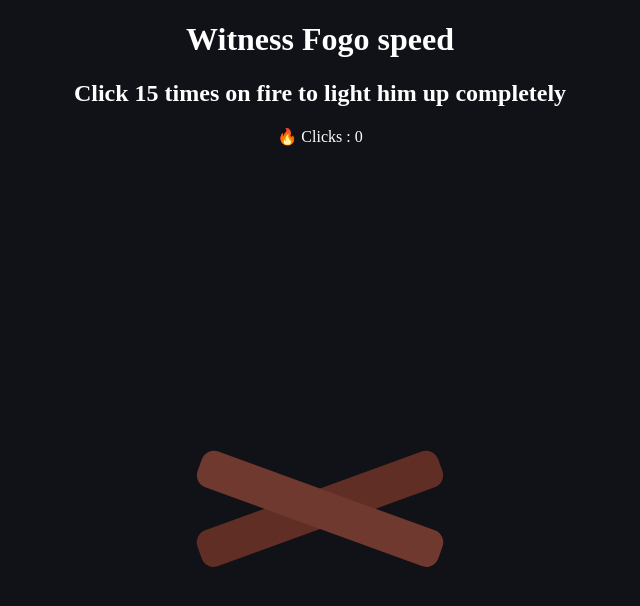
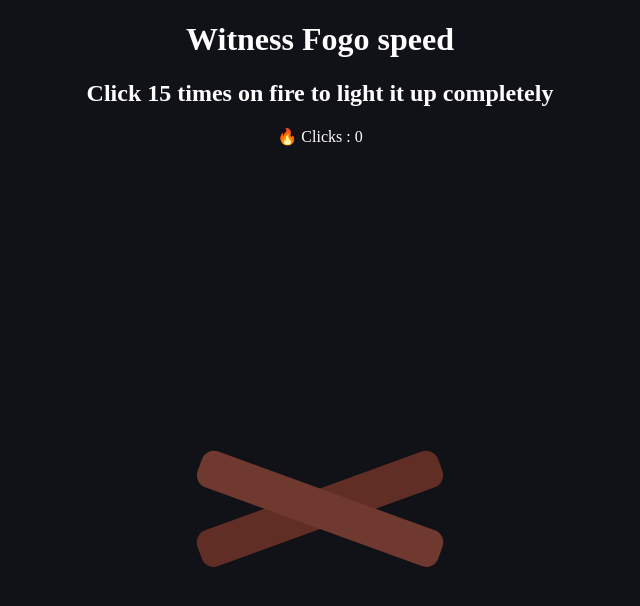
Before and after one commit to enoo-git/fogo-fire, a plain HTML site: page index.html in a window 1280 px wide. Shown: the whole page, without its empty margins (320-960 px from the left). Drawn offline with Linux system fonts and the light colour scheme.

Commit message:
Update index.html

```diff
--- a/index.html
+++ b/index.html
@@ -11,7 +11,7 @@
 
 <h1>Witness Fogo speed</h1>
 
-<h2>Click 15 times on fire to light him up completely</h2>
+<h2>Click 15 times on fire to light it up completely</h2>
 <div id="clickCounter">🔥 Clicks : 0</div>
 <div id="fire" class="fire">
     <div class="flames">
```
